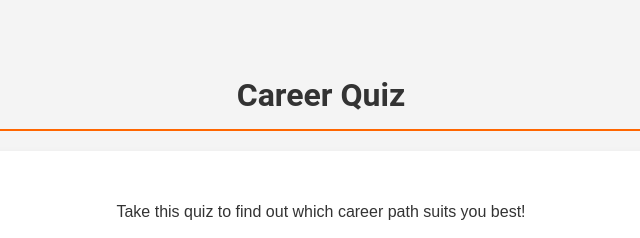
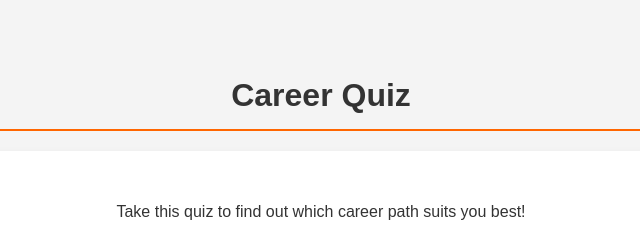
Before and after one commit to maharshi29/CareerExploreHub, a plain HTML site: page index.html in a window 1280 px wide. Shown: the part 2629-2867 px from the top of the page, 319-959 px from the left. Drawn offline with Linux system fonts and the light colour scheme.

Commit message:
Update index.html

```diff
--- a/index.html
+++ b/index.html
@@ -279,7 +279,7 @@
 
         <!-- Career Quiz Section -->
         <section id="career-quiz" class="section">
-            <h2 class="section-title">Career Quiz</h2>
+            <h2 class="section-title" style="font-family: fantasy;">Career Quiz</h2>
             <div class="quiz-container">
                 <p>Take this quiz to find out which career path suits you best!</p>
                 <button class="start-quiz-btn" onclick="startQuiz()">Start Quiz</button>
```
